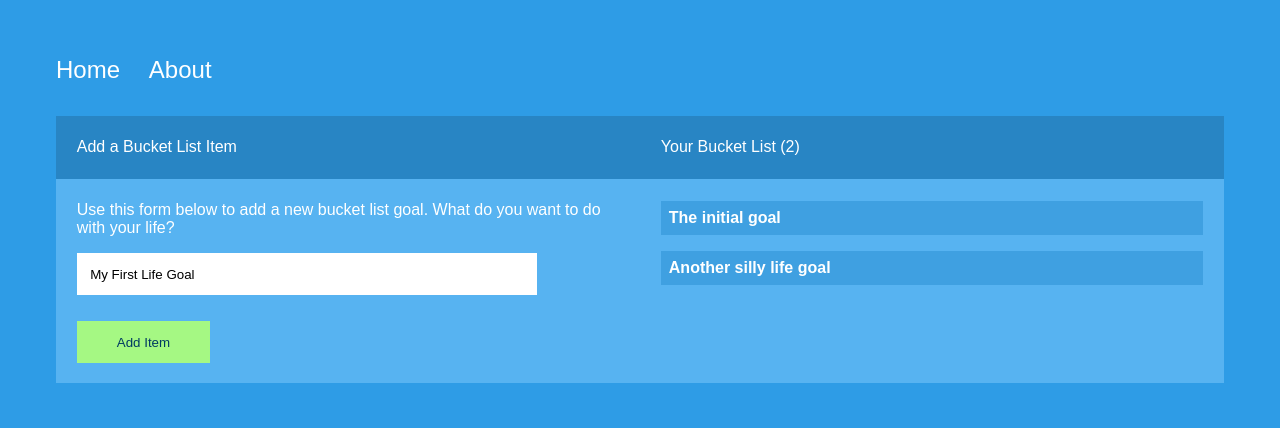
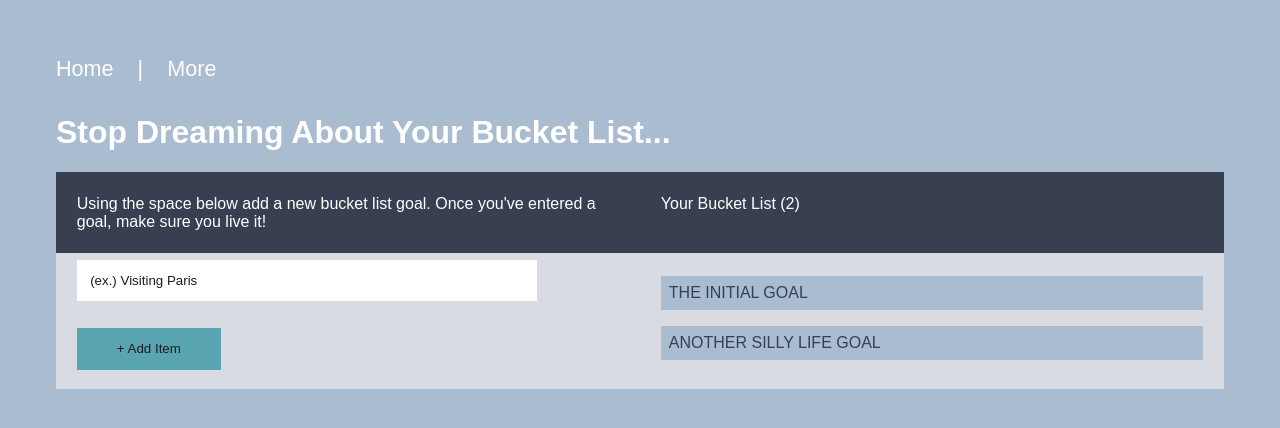
Before and after one commit to pennmeg/ng5, an Angular app: page / in a window 1280 px wide. Shown: the top 428 px of the page. Built offline with nearby package versions, Linux system fonts and the light colour scheme.

Commit message:
added information to about page and updated styling

```diff
--- a/src/app/about/about.component.html
+++ b/src/app/about/about.component.html
@@ -1,8 +1,18 @@
-<p>
-  This is what I'm all about. <a href="" (click)="sendMeHome()"><strong>Take Me Back</strong></a>.
-</p>
-<ul>
-  <li *ngFor="let goal of goals">
-    {{ goal }}
-  </li>
-</ul>
+<div class="summary">
+  <h1 class="header--color-dark">Life Begins Outside Your Comfort Zone</h1>
+  <h2>What is a Bucket List?</h2>
+  <p>A list of things you'd like to do before you die.</p>
+  <h2>Your Current Bucket List</h2>
+  <ul>
+    <li *ngFor="let goal of goals">
+      {{ goal }}
+    </li>
+  </ul>
+  <h2>Bucket List Ideas</h2>
+  <ul>
+    <li><a href="https://personalexcellence.co/blog/bucket-list/">101 Things To Do Before You Die</a></li>
+    <li><a href="https://www.developgoodhabits.com/bucket-list-ideas/">Develop Good Habits</a></li>
+  </ul>
+  <hr>
+  <p>Thanks for the ideas! <a href="" (click)="sendMeHome()"><strong>Take Me Back Home</strong></a>.</p>
+</div>
--- a/src/app/about/about.component.scss
+++ b/src/app/about/about.component.scss
@@ -0,0 +1,7 @@
+.header--color-dark {
+  padding: 0.25em;
+  background: #373F51;
+}
+hr {
+  border: 1px solid #D8DBE2;
+}
--- a/src/app/app.component.html
+++ b/src/app/app.component.html
@@ -1,7 +1,8 @@
 <!--The content below is only a placeholder and can be replaced.-->
-<ul>
-  <li><a routerLink="">Home</a></li>
-  <li><a routerLink="about/48">About</a></li>
+<ul class="menu">
+  <li><a class="menu-item" routerLink="">Home</a></li>
+  <li><span>|</span></li>
+  <li><a class="menu-item" routerLink="about/48">More</a></li>
 </ul>
 
 <router-outlet></router-outlet>
--- a/src/app/home/home.component.html
+++ b/src/app/home/home.component.html
@@ -1,6 +1,8 @@
+<h1>Stop Dreaming About Your Bucket List...</h1>
+
 <div class="container color-dark">
   <div class="col">
-    <p>Add a Bucket List Item</p>
+    <p>Using the space below add a new bucket list goal. Once you've entered a goal, make sure you live it!</p>
   </div>
   <div class="col">
     <p>Your Bucket List ({{ itemCount }})</p>
@@ -8,9 +10,8 @@
 </div>
 <div class="container color-light" [@goals]="goals.length">
   <div class="col">
-    <p class="sm">Use this form below to add a new bucket list goal. What do you want to do with your life?</p>
     <form>
-      <input type="text" class="txt" name="item" placeholder="Life goal.." [(ngModel)]="goalText">
+      <input type="text" class="txt" name="item" placeholder="I Dream Of.." [(ngModel)]="goalText">
       <input type="submit" class="btn" [value]="btnText" (click)="addItem()">
     </form>
   </div>
--- a/src/app/home/home.component.scss
+++ b/src/app/home/home.component.scss
@@ -6,30 +6,31 @@
   padding: .4em 1.3em;
 }
 .color-dark {
-  background: #2885C4;
+  background: #373F51;
 }
 .color-light {
-  background: #57B3F1;
+  background: #D8DBE2;
 }
-
 input.txt {
   margin-bottom: 2em;
   padding: 1em;
   width: 80%;
   border: 0;
+  color: #1B1B1E;
 }
 input.btn {
   display: block;
   margin-bottom: 1em;
   padding: 1em 3em;
   border: 0;
-  background: #A5F883;
-  color: #003A61;
+  background: #58A4B0;
+  color: #1B1B1E;
   cursor: pointer;
 }
 .life-container {
   padding: .5em;
-  background: #3FA0E1;
-  font-weight: bold;
+  background: #A9BCD0;
+  color: #373F51;
+  text-transform: uppercase;
   cursor: pointer;
 }
--- a/src/app/home/home.component.ts
+++ b/src/app/home/home.component.ts
@@ -31,8 +31,8 @@ import { DataService } from '../data.service';
 export class HomeComponent implements OnInit {
 
   itemCount: number;
-  btnText: string = 'Add Item';
-  goalText: string = 'My First Life Goal';
+  btnText: string = '+ Add Item';
+  goalText: string = '(ex.) Visiting Paris';
   goals = [];
 
   constructor(private _data: DataService) { }
--- a/src/styles.scss
+++ b/src/styles.scss
@@ -5,22 +5,25 @@
 body {
   padding: 3em;
   font-family: 'Raleway', 'Arial';
-  background-color: #2E9CE6;
+  background-color: #A9BCD0;
   color: #fff;
 }
-ul {
+.menu {
   padding: 0;
   margin: 0 0 2em 0;
   list-style-type: none;
 }
-ul li {
+.menu li {
   display: inline;
-  margin-right: 1.8em;
+  margin-right: 1.5em;
 }
-ul li a {
-  font-size: 1.5em;
+.menu-item, .menu span {
+  font-size: 1.35em;
 }
 a {
   color: #fff;
   text-decoration: none;
 }
+a:hover {
+  border-bottom: 2px solid #58A4B0;
+}
```
Also changed, not shown: deployment-notes.txt.
